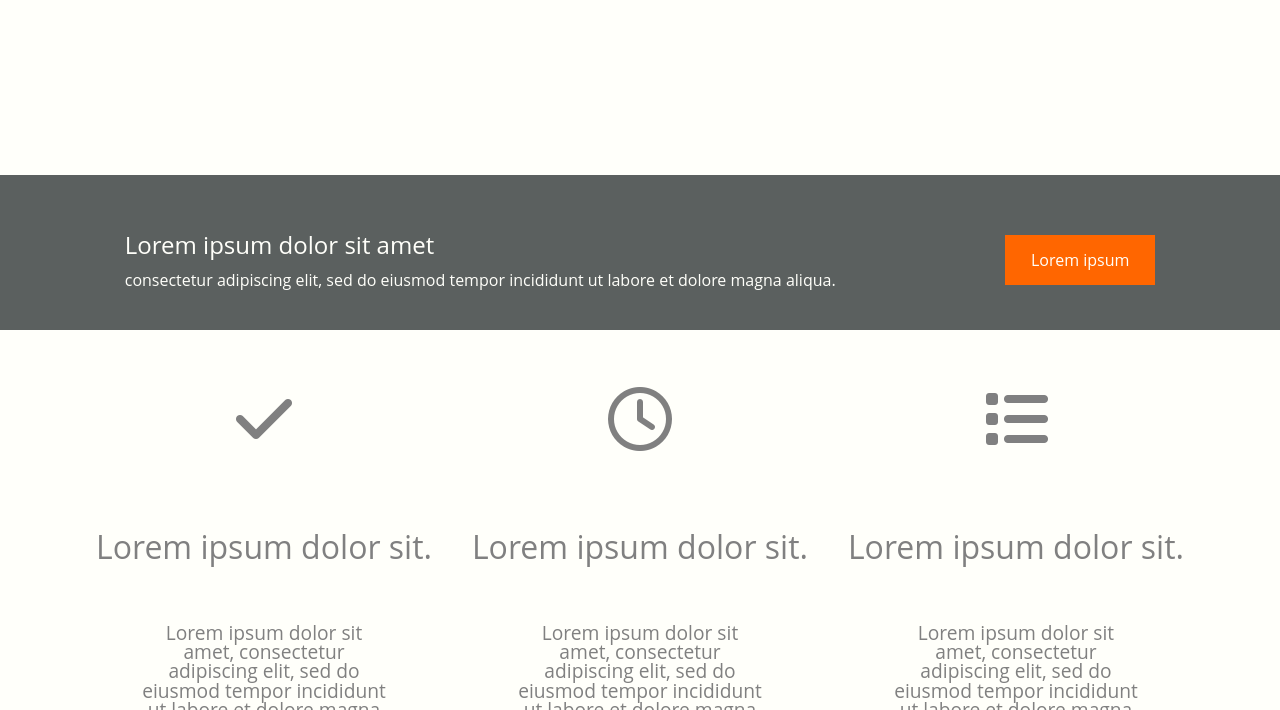
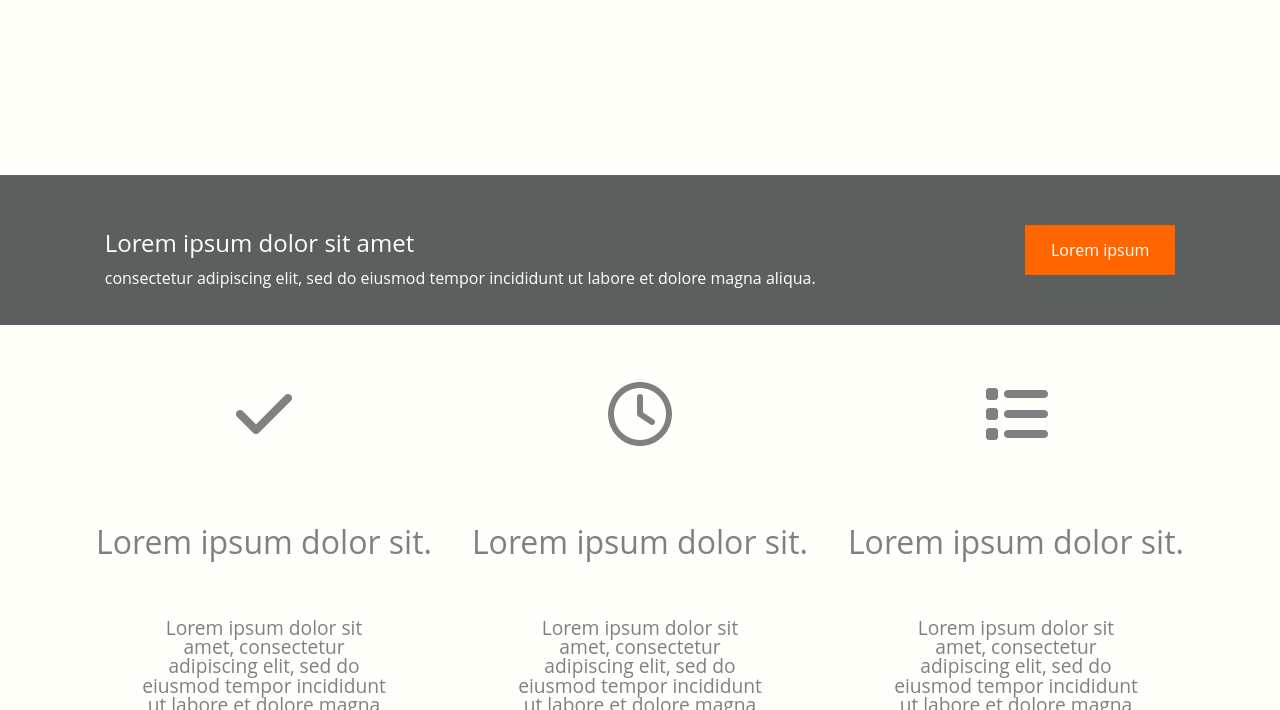
Before and after one commit to iKacperG/ScrumLAB, a plain HTML site: page development/index.html in a window 1280 px wide. Shown: the part 415-1125 px from the top of the page. Drawn offline with nearby package versions, Linux system fonts and the light colour scheme; files that its build step writes are made by us from their sources; a web font is replaced by a local one.

Commit message:
callfixed

```diff
--- a/development/index.html
+++ b/development/index.html
@@ -46,7 +46,7 @@
     </div>
 </section>
 
-<section>
+<section class="calltoaction">
     <!-- CTA + button -->
     <div class="call_container">
         <div class="call_text">
--- a/development/scss/elements/_calltoaction.scss
+++ b/development/scss/elements/_calltoaction.scss
@@ -1,30 +1,42 @@
+*{
+  box-sizing: border-box;
+}
+
+.calltoaction{
+  width: 100%;
+}
+
 .call_container {
   display: flex;
   align-items: center;
   justify-content: space-around;
   flex-wrap: wrap;
-  max-width: 100%;
+  width: 100%;
   background: $color-nav;
   color: $color-background-screen;
   font-family: $font-primary;
   line-height: 20px;
-  padding: 40px;
+  height: 150px;
 
 
 }
+.call_text {
 
+
+
+}
  p {
   margin-top: 15px;
 }
 
  a {
   text-align: center;
-   padding: 20px;
+
 
   width: 150px;
   height: 50px;
   color: $color-background-screen;
-  margin-top: 15px;
+
   line-height: 20px;
    display: flex;
    justify-content: center;
```
